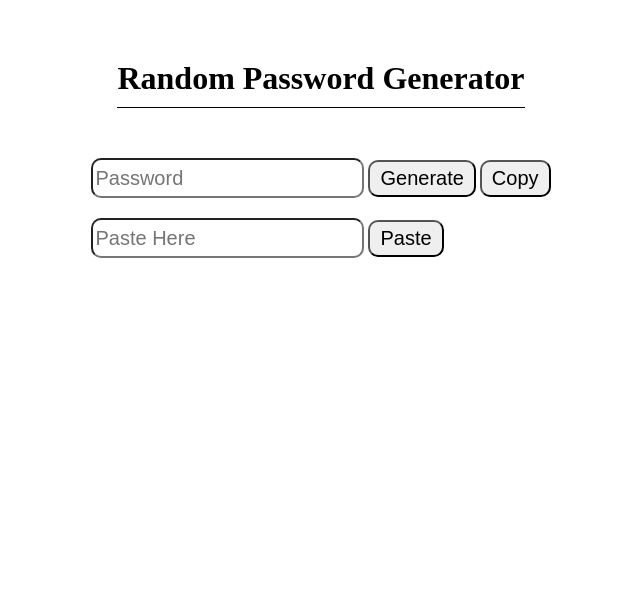
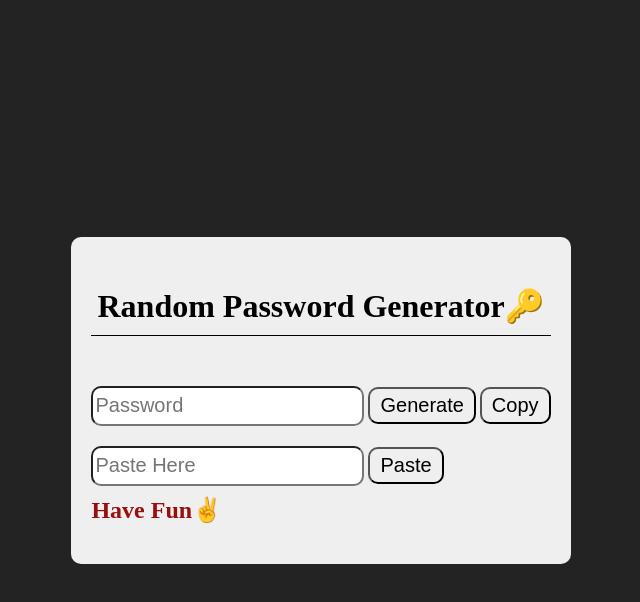
Before and after one commit to org-45/yantra-lite, a plain HTML site: page participants/manjilkoirala/clipboardApp/index.html in a window 1280 px wide. Shown: the whole page, without its empty margins (319-959 px from the left). Drawn offline with Linux system fonts and the light colour scheme.

Commit message:
Improved Design

```diff
--- a/participants/manjilkoirala/clipboardApp/index.html
+++ b/participants/manjilkoirala/clipboardApp/index.html
@@ -8,7 +8,7 @@
 </head>
 <body>
     <div class="container">
-        <h1>Random Password Generator</h1>
+        <h1>Random Password Generator🔑</h1>
         <div class="boxes">
         <div>
             <input type="text" id="password" name="password" placeholder="Password" readonly>
@@ -19,7 +19,7 @@
             <input type="text" id="paste" placeholder="Paste Here" readonly>
             <button onclick="clipboardPaste()" >Paste</button>
         </div>
-        <h2 id="message"></h2>
+        <h2 id="message">Have Fun✌️</h2>
     </div>
     </div>
     <script src="script.js"></script>
--- a/participants/manjilkoirala/clipboardApp/script.js
+++ b/participants/manjilkoirala/clipboardApp/script.js
@@ -22,7 +22,7 @@ const  clipboardCopy= async()=>{
 
     await navigator.clipboard
   .writeText(randomPassword.value)
-  message.innerText="Copied"
+  message.innerText="Copied✅"
 
 
 }
@@ -32,6 +32,6 @@ const  clipboardCopy= async()=>{
 const clipboardPaste=async()=>{
     const write= await navigator.clipboard.readText()
     document.getElementById('paste').value=write
-    message.innerText="Pasted"
+    message.innerText="Pasted✅"
 
 }
--- a/participants/manjilkoirala/clipboardApp/style.css
+++ b/participants/manjilkoirala/clipboardApp/style.css
@@ -4,16 +4,23 @@
     box-sizing: border-box;
 }
 html , body{
-    height: 100%;
-    width: 100%;
+    min-width: 100%;
+    height: 100vh;
+    display: flex;
+    align-items: center;
+    justify-content: center;
+
+    background-color: rgb(35, 35, 35);
 }
 
 .container{
-    height: 100vh;
-    display: flex;
-    padding: 50px 0;
-    align-items: center;
-    flex-direction: column;
+
+    background-color: rgb(239, 239, 239);
+    padding: 40px 20px;
+
+    border-radius: 10px;
+
+
 
 
 }
@@ -22,6 +29,7 @@ html , body{
     margin-bottom:50px;
     padding: 10px 0;
     border-bottom: 1px solid black;
+    text-align: center;
 }
 
 .container div input{
```
